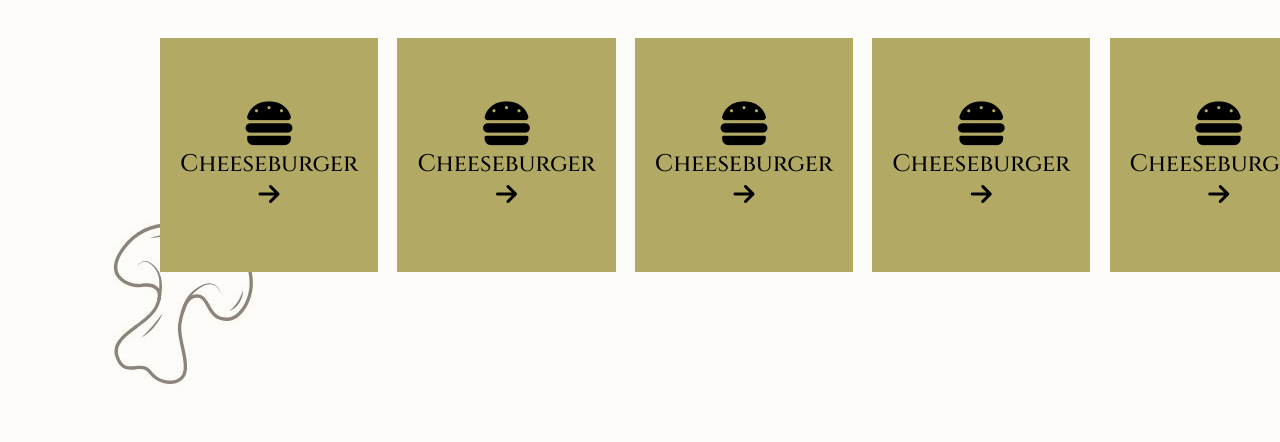
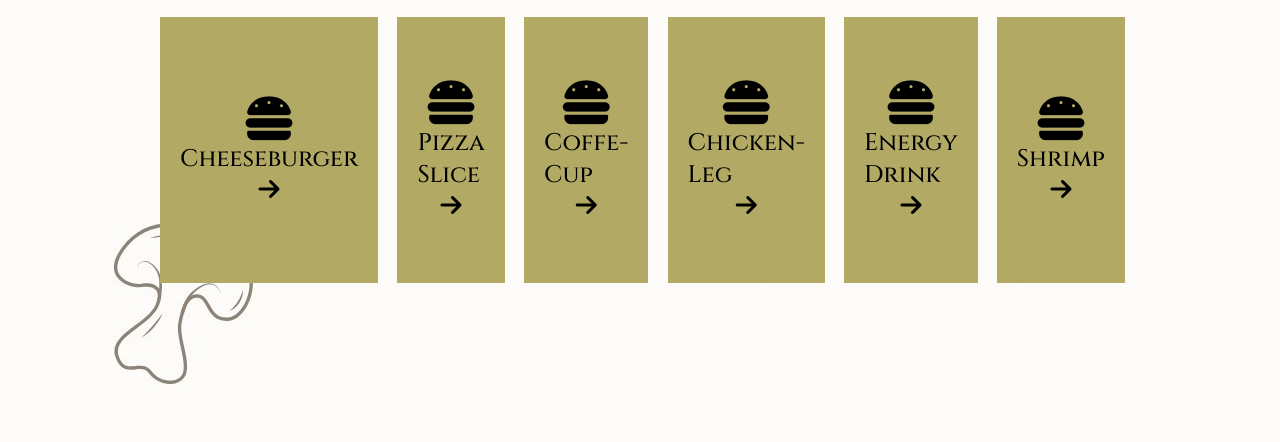
Before and after one commit to Nimarho/Kabibi-food, a website: page index.html in a window 1280 px wide. Shown: the part 1440-1882 px from the top of the page. Drawn offline with Linux system fonts and the light colour scheme.

Commit message:
commit intermediaire 14 10

```diff
--- a/index.html
+++ b/index.html
@@ -66,27 +66,27 @@
             </div>
             <div class="category__choices-card">
                 <div class="category__choices-card-icon"><i class="fa-solid fa-burger"></i></div>
-                <div class="category__choices-card-text">Cheeseburger</div>
+                <div class="category__choices-card-text">Pizza Slice</div>
                 <div class="category__choices-card-arrow"><i class="fa-solid fa-arrow-right"></i></div>
             </div>
             <div class="category__choices-card">
                 <div class="category__choices-card-icon"><i class="fa-solid fa-burger"></i></div>
-                <div class="category__choices-card-text">Cheeseburger</div>
+                <div class="category__choices-card-text">Coffe-Cup</div>
                 <div class="category__choices-card-arrow"><i class="fa-solid fa-arrow-right"></i></div>
             </div>
             <div class="category__choices-card">
                 <div class="category__choices-card-icon"><i class="fa-solid fa-burger"></i></div>
-                <div class="category__choices-card-text">Cheeseburger</div>
+                <div class="category__choices-card-text">Chicken-Leg</div>
                 <div class="category__choices-card-arrow"><i class="fa-solid fa-arrow-right"></i></div>
             </div>
             <div class="category__choices-card">
                 <div class="category__choices-card-icon"><i class="fa-solid fa-burger"></i></div>
-                <div class="category__choices-card-text">Cheeseburger</div>
+                <div class="category__choices-card-text">Energy Drink</div>
                 <div class="category__choices-card-arrow"><i class="fa-solid fa-arrow-right"></i></div>
             </div>
             <div class="category__choices-card">
                 <div class="category__choices-card-icon"><i class="fa-solid fa-burger"></i></div>
-                <div class="category__choices-card-text">Cheeseburger</div>
+                <div class="category__choices-card-text">Shrimp</div>
                 <div class="category__choices-card-arrow"><i class="fa-solid fa-arrow-right"></i></div>
             </div>
         </div>
--- a/ressources/CSS/main.scss
+++ b/ressources/CSS/main.scss
@@ -184,7 +184,7 @@ header{
 }
 
 #category{
-    height: 954px;
+    /*height: 954px;*/
     width: 100vw;
     background:linear-gradient(90deg,#FAF7F065 0%, #faf7f065 100%) ,url(../images/banner/imgbgcategory.jpg);
     position: relative;
@@ -224,7 +224,7 @@ header{
             justify-content: center;
             align-items: center;
             background-color: #B1A964;
-            padding: 60px 20px;
+            width: 170px;
             .category__choices-card-icon{
                 width: 10px;
                 font-size: 50px;
```
